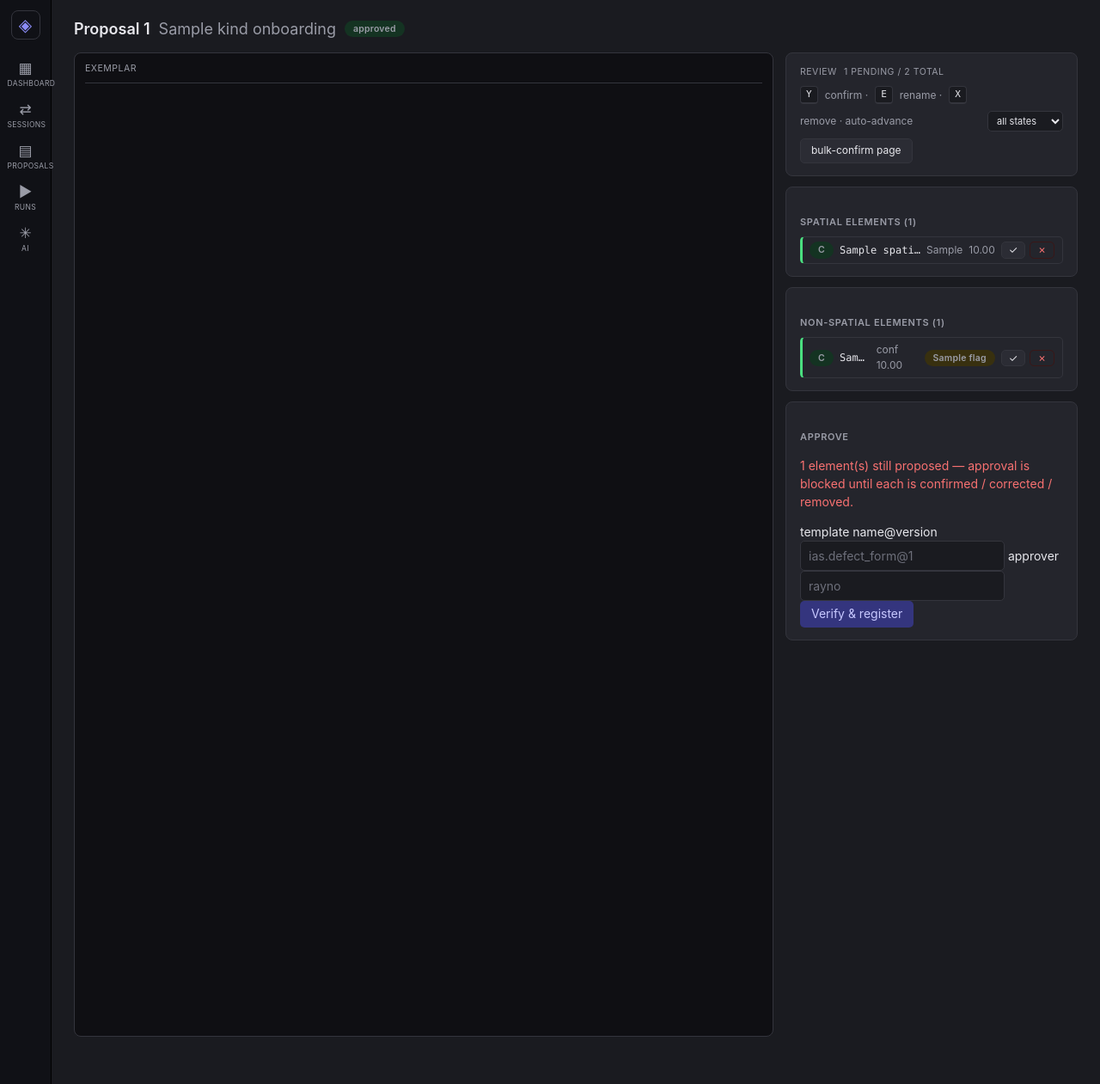
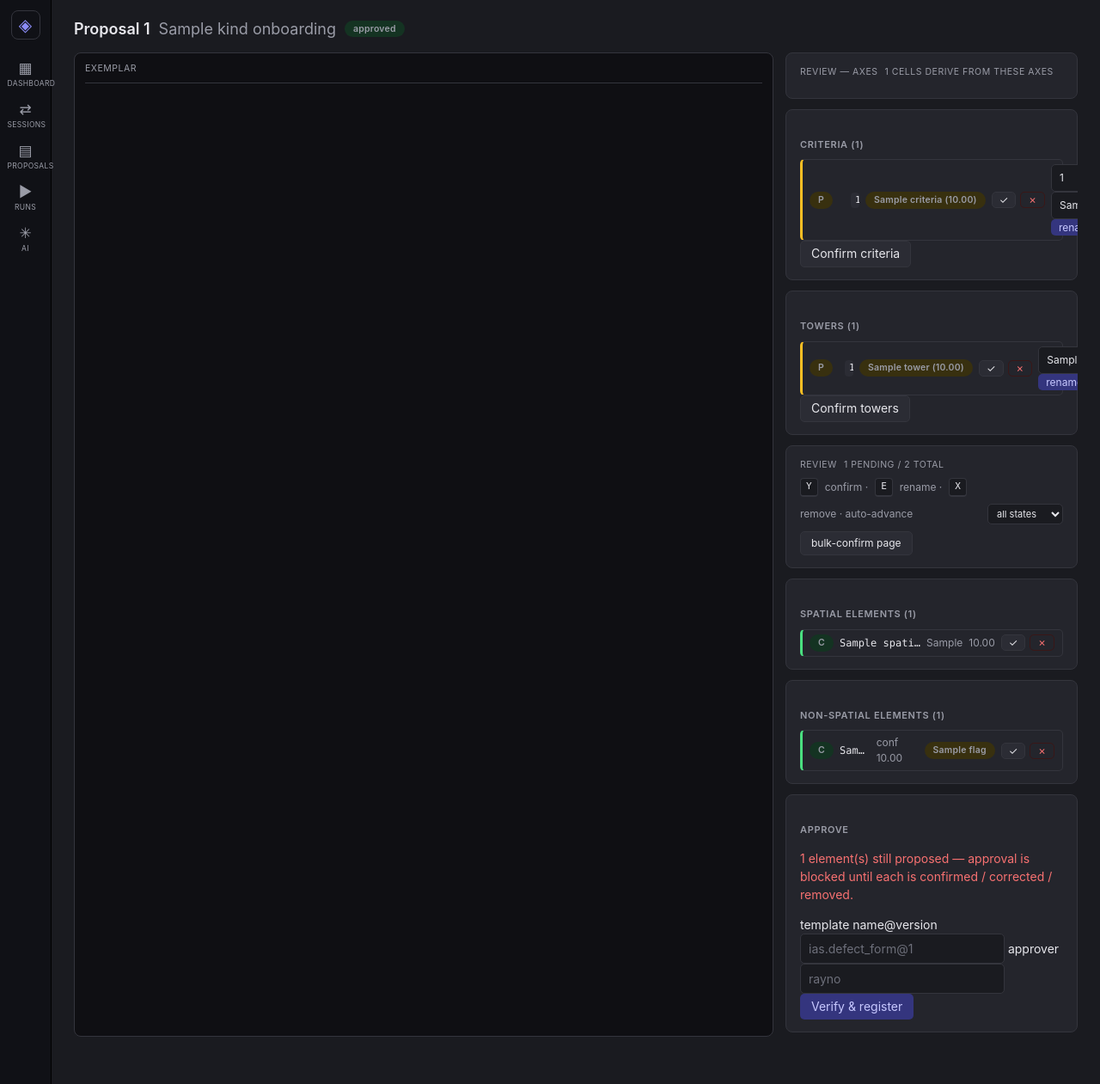
Before and after one commit to raynohattingh/report-mapping, a Python web app: template src/rmu/studio/templates/proposal.html in a window 1280 px wide. Shown: the whole page at 86% size. Run offline with Jinja, Linux system fonts and the light colour scheme; the template is opened without the code that fills it: most values are stand-ins (such as "Sample title", 1, 10 or a date in 2020).

Commit message:
feat(006): axis-first review rail for matrix proposals
axis_rail.html renders geo.matrix as Criteria/Towers panels (number,
label, mono id, pending T2 chip + confidence, accept/reject/rename
posting to Task 2's axis routes, per-axis Confirm) reusing the existing
chip/tier/link-row classes. proposal.html branches on geo.matrix,
stacking the axis rail with the generic rail (new .rail-stack) whenever
cells, cardinality, or additional axis pairs still need the generic
review affordances. Read-only proposals render zero hx-post
affordances (FR-006).

```diff
--- a/src/rmu/studio/static/studio.css
+++ b/src/rmu/studio/static/studio.css
@@ -225,6 +225,11 @@ input::placeholder { color: var(--text-faint); }
 
 /* --- triage rail (FR-034) --- */
 .triage { display: grid; grid-template-columns: 1fr 340px; gap: 14px; height: calc(100vh - 116px); }
+/* stacks the axis rail above the generic rail in the single rail column
+   (feature 006 matrix proposals, when cells/cardinality/additional axes
+   still need the generic review affordances) */
+.rail-stack { overflow: auto; display: flex; flex-direction: column; gap: 12px; }
+.rail-stack .triage-rail { overflow: visible; }
 .triage-rail { overflow: auto; display: flex; flex-direction: column; gap: 12px; }
 .triage-rail .panel { margin-bottom: 0; }
 .triage-rail .pane-head { display: flex; align-items: center; gap: 8px; font-size: 10.5px; letter-spacing: .05em; text-transform: uppercase; color: var(--text-dim); margin-bottom: 8px; }
--- /dev/null
+++ b/src/rmu/studio/templates/fragments/axis_rail.html
@@ -0,0 +1,91 @@
+{% set matrix = geo.matrix %}
+<div class="triage-rail" id="axis-rail">
+  <div class="panel">
+    <div class="pane-head">
+      REVIEW — axes
+      <span class="muted">{{ matrix.cell_count }} cells derive from these axes</span>
+    </div>
+    {% if matrix.additional_axes > 0 %}
+    <p class="muted">{{ matrix.additional_axes }} additional axis pair(s) exist on
+      this proposal — the generic list below covers those.</p>
+    {% endif %}
+  </div>
+
+  <div class="panel">
+    <h2>criteria ({{ matrix.criteria | length }})</h2>
+    {% for c in matrix.criteria %}
+    <div class="link-row triage-el" data-axis-entry="{{ matrix.row_element_id }}:{{ c.index }}"
+         data-kind="criteria" data-state="{{ matrix.row_state }}">
+      <span class="chip {{ 'tier-T0' if matrix.row_state in ('confirmed','corrected') else 'tier-T2' }}">{{ matrix.row_state[0] | upper }}</span>
+      <span class="field">{{ c.number }}</span>
+      <span class="field">{{ c.label }}</span>
+      <code class="field">{{ c.id }}</code>
+      {% if c.suggested_label %}
+      <span class="chip tier-T2" title="suggested">
+        {{ c.suggested_label }}{% if c.confidence is not none %} ({{ '%.2f'|format(c.confidence) }}){% endif %}
+      </span>
+      {% if not read_only %}
+      <button class="btn" title="accept suggestion"
+              hx-post="/proposals/{{ proposal_id }}/axis/{{ matrix.row_element_id }}/entries/{{ c.index }}"
+              hx-vals='{"action": "accept_suggestion"}' hx-target="#triage-root" hx-swap="none">✓</button>
+      <button class="btn danger" title="reject suggestion"
+              hx-post="/proposals/{{ proposal_id }}/axis/{{ matrix.row_element_id }}/entries/{{ c.index }}"
+              hx-vals='{"action": "reject_suggestion"}' hx-target="#triage-root" hx-swap="none">✗</button>
+      {% endif %}
+      {% endif %}
+      {% if not read_only %}
+      <form class="rename-form" hx-post="/proposals/{{ proposal_id }}/axis/{{ matrix.row_element_id }}/entries/{{ c.index }}"
+            hx-target="#triage-root" hx-swap="none">
+        <input type="hidden" name="action" value="rename">
+        <input type="text" name="number" value="{{ c.number or '' }}" size="4">
+        <input type="text" name="label" value="{{ c.label or '' }}" size="14">
+        <button class="btn" type="submit">rename</button>
+      </form>
+      {% endif %}
+    </div>
+    {% endfor %}
+    {% if not read_only %}
+    <button class="btn" title="confirm criteria axis"
+            hx-post="/proposals/{{ proposal_id }}/axis/{{ matrix.row_element_id }}/confirm"
+            hx-target="#triage-root" hx-swap="none">Confirm criteria</button>
+    {% endif %}
+  </div>
+
+  <div class="panel">
+    <h2>towers ({{ matrix.towers | length }})</h2>
+    {% for t in matrix.towers %}
+    <div class="link-row triage-el" data-axis-entry="{{ matrix.col_element_id }}:{{ t.index }}"
+         data-kind="towers" data-state="{{ matrix.col_state }}">
+      <span class="chip {{ 'tier-T0' if matrix.col_state in ('confirmed','corrected') else 'tier-T2' }}">{{ (matrix.col_state or 'missing')[0] | upper }}</span>
+      <span class="field">{{ t.label }}</span>
+      <code class="field">{{ t.id }}</code>
+      {% if t.suggested_label %}
+      <span class="chip tier-T2" title="suggested">
+        {{ t.suggested_label }}{% if t.confidence is not none %} ({{ '%.2f'|format(t.confidence) }}){% endif %}
+      </span>
+      {% if not read_only %}
+      <button class="btn" title="accept suggestion"
+              hx-post="/proposals/{{ proposal_id }}/axis/{{ matrix.col_element_id }}/entries/{{ t.index }}"
+              hx-vals='{"action": "accept_suggestion"}' hx-target="#triage-root" hx-swap="none">✓</button>
+      <button class="btn danger" title="reject suggestion"
+              hx-post="/proposals/{{ proposal_id }}/axis/{{ matrix.col_element_id }}/entries/{{ t.index }}"
+              hx-vals='{"action": "reject_suggestion"}' hx-target="#triage-root" hx-swap="none">✗</button>
+      {% endif %}
+      {% endif %}
+      {% if not read_only %}
+      <form class="rename-form" hx-post="/proposals/{{ proposal_id }}/axis/{{ matrix.col_element_id }}/entries/{{ t.index }}"
+            hx-target="#triage-root" hx-swap="none">
+        <input type="hidden" name="action" value="rename">
+        <input type="text" name="label" value="{{ t.label or '' }}" size="14">
+        <button class="btn" type="submit">rename</button>
+      </form>
+      {% endif %}
+    </div>
+    {% endfor %}
+    {% if not read_only and matrix.col_element_id %}
+    <button class="btn" title="confirm towers axis"
+            hx-post="/proposals/{{ proposal_id }}/axis/{{ matrix.col_element_id }}/confirm"
+            hx-target="#triage-root" hx-swap="none">Confirm towers</button>
+    {% endif %}
+  </div>
+</div>
--- a/src/rmu/studio/templates/proposal.html
+++ b/src/rmu/studio/templates/proposal.html
@@ -38,7 +38,17 @@
     <div data-pdf-pane="proposal"></div>
   </div>
 
+  {% if geo.matrix %}
+  <div class="rail-stack">
+    {% include "fragments/axis_rail.html" %}
+    {% if geo.matrix.additional_axes > 0 or geo.spatial
+          or geo.non_spatial | rejectattr("element_kind", "in", ["row_axis", "col_axis"]) | list %}
+    {% include "fragments/triage_rail.html" %}
+    {% endif %}
+  </div>
+  {% else %}
   {% include "fragments/triage_rail.html" %}
+  {% endif %}
 </div>
 
 <div id="proposal-status" hidden
```
Also changed, not shown: tests/studio/test_matrix_rail_template.py (added, +129 -0 lines).
